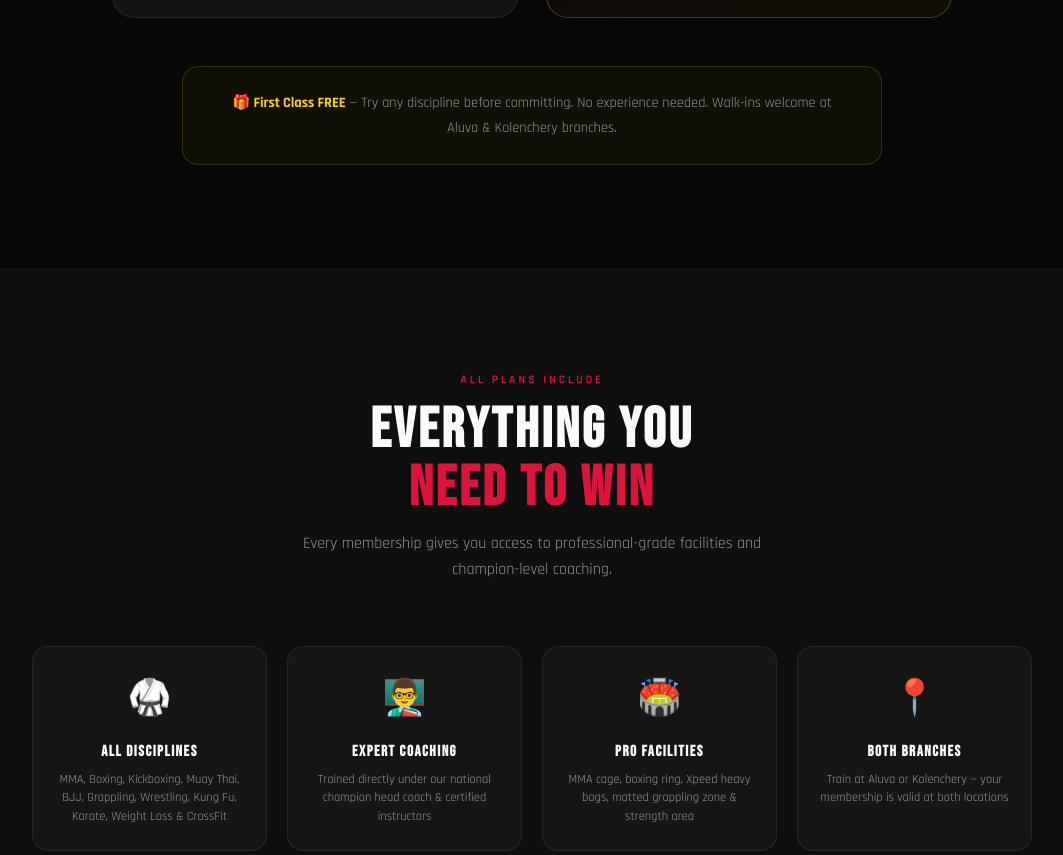
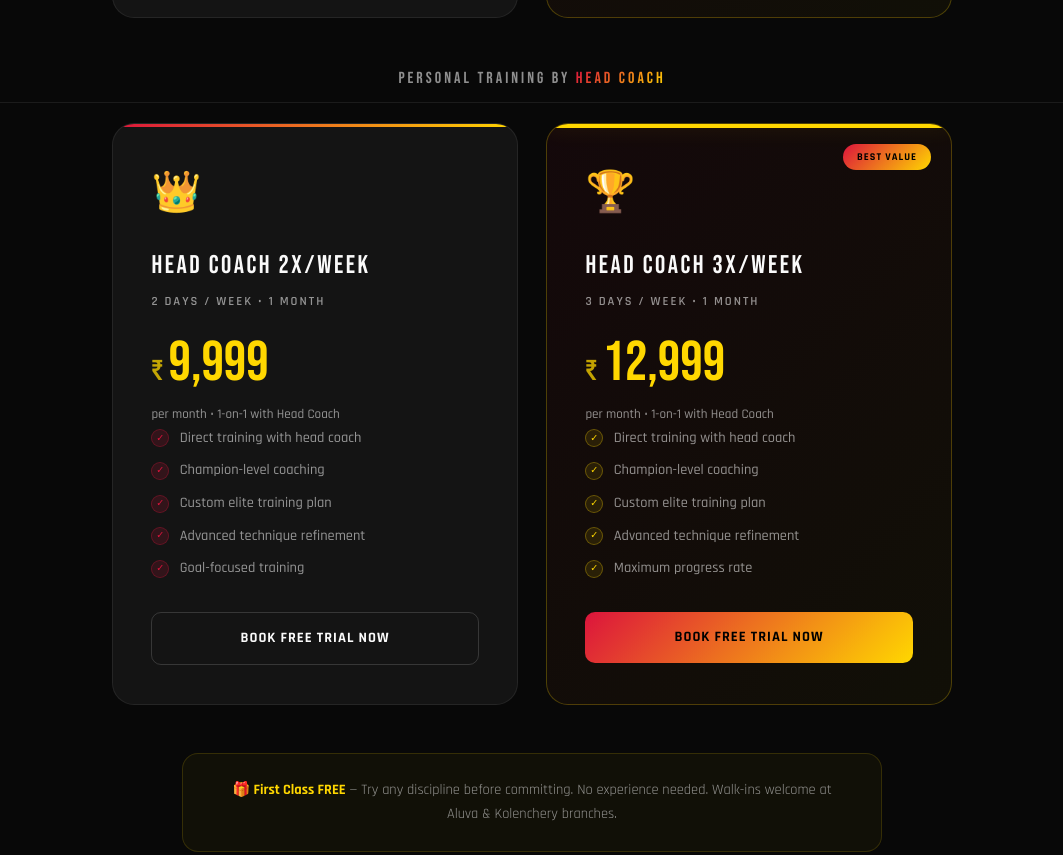
Before and after one commit to ashwinmcgithub/ultimatefightclub, a plain HTML site: page membership.html in a window 1280 px wide. Shown: the part 3761-4616 px from the top of the page, without its empty margins (108-1171 px from the left). Drawn offline with Linux system fonts and the light colour scheme.

Commit message:
Add Personal Training by Head Coach section to membership page
New section with 2x/week (₹9,999) and 3x/week (₹12,999) plans.

Co-Authored-By: Claude Sonnet 4.6 <noreply@anthropic.com>

```diff
--- a/membership.html
+++ b/membership.html
@@ -638,6 +638,53 @@ footer{background:#030303;border-top:1px solid rgba(220,20,60,0.1);padding:clamp
 
     </div>
 
+    <!-- Personal Training by Head Coach -->
+    <span class="plan-group-label reveal" style="margin-top:3rem">PERSONAL TRAINING BY <span class="gg">HEAD COACH</span></span>
+    <div class="plans-grid plans-2col">
+
+      <!-- Head Coach 2x/Week -->
+      <div class="plan-card reveal">
+        <span class="plan-icon">👑</span>
+        <span class="plan-name">HEAD COACH 2x/WEEK</span>
+        <span class="plan-days">2 Days / Week &bull; 1 Month</span>
+        <div class="plan-price-wrap">
+          <span class="plan-currency">₹</span>
+          <span class="plan-price">9,999</span>
+        </div>
+        <span class="plan-period">per month &bull; 1-on-1 with Head Coach</span>
+        <div class="plan-features">
+          <div class="plan-feat"><span class="feat-check">✓</span>Direct training with head coach</div>
+          <div class="plan-feat"><span class="feat-check">✓</span>Champion-level coaching</div>
+          <div class="plan-feat"><span class="feat-check">✓</span>Custom elite training plan</div>
+          <div class="plan-feat"><span class="feat-check">✓</span>Advanced technique refinement</div>
+          <div class="plan-feat"><span class="feat-check">✓</span>Goal-focused training</div>
+        </div>
+        <a href="#contact" class="plan-cta outline-cta">BOOK FREE TRIAL NOW</a>
+      </div>
+
+      <!-- Head Coach 3x/Week -->
+      <div class="plan-card featured reveal">
+        <span class="plan-badge">Best Value</span>
+        <span class="plan-icon">🏆</span>
+        <span class="plan-name">HEAD COACH 3x/WEEK</span>
+        <span class="plan-days">3 Days / Week &bull; 1 Month</span>
+        <div class="plan-price-wrap">
+          <span class="plan-currency">₹</span>
+          <span class="plan-price">12,999</span>
+        </div>
+        <span class="plan-period">per month &bull; 1-on-1 with Head Coach</span>
+        <div class="plan-features">
+          <div class="plan-feat"><span class="feat-check gold">✓</span>Direct training with head coach</div>
+          <div class="plan-feat"><span class="feat-check gold">✓</span>Champion-level coaching</div>
+          <div class="plan-feat"><span class="feat-check gold">✓</span>Custom elite training plan</div>
+          <div class="plan-feat"><span class="feat-check gold">✓</span>Advanced technique refinement</div>
+          <div class="plan-feat"><span class="feat-check gold">✓</span>Maximum progress rate</div>
+        </div>
+        <a href="#contact" class="plan-cta">BOOK FREE TRIAL NOW</a>
+      </div>
+
+    </div>
+
     <!-- Quick comparison note -->
     <div class="reveal" style="max-width:700px;margin:2.5rem auto 0;background:rgba(255,215,0,0.04);border:1px solid rgba(255,215,0,0.15);border-radius:16px;padding:1.5rem 2rem;text-align:center">
       <p style="font-size:.9rem;color:var(--muted);line-height:1.7"><span style="color:var(--gold);font-weight:700">🎁 First Class FREE</span> — Try any discipline before committing. No experience needed. Walk-ins welcome at Aluva &amp; Kolenchery branches.</p>
```
